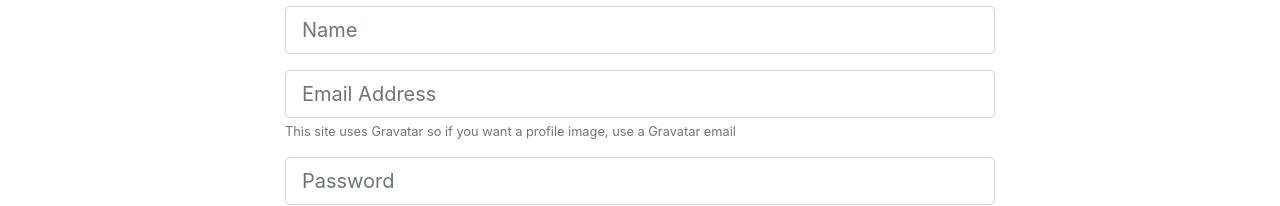
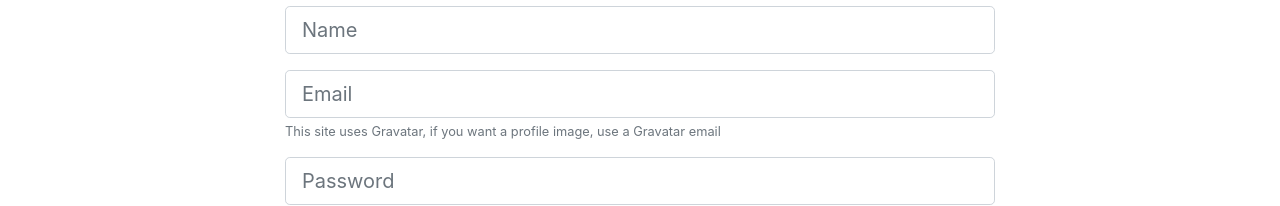
Before and after one commit to mannycov/berelentless, a React (Create React App) app in the folder client/: page /register in a window 1280 px wide. Shown: the part 195-401 px from the top of the page. Built offline with nearby package versions, Linux system fonts and the light colour scheme.

Commit message:
add textfieldgroup component replace input fields in login and register with textfieldgroup component add eslint comment for a tag in appnavbar

```diff
--- a/client/src/components/auth/LogIn.js
+++ b/client/src/components/auth/LogIn.js
@@ -1,8 +1,8 @@
 import React, { Component } from 'react';
 import PropTypes from 'prop-types';
 import { connect } from 'react-redux';
-import classnames from 'classnames';
 import { loginUser } from '../../actions/authActions';
+import TextFieldGroup from '../common/TextFieldGroup';
 
 class LogIn extends Component {
   state = {
@@ -55,36 +55,24 @@
               <h1 className="display-4 text-center">Log In</h1>
               <p className="lead text-center">Sign in to your BeActive account</p>
               <form onSubmit={this.onSubmit}>
-                <div className="form-group">
-                  <input
-                    type="email"
-                    className={classnames('form-control form-control-lg', {
-                      'is-invalid': errors.email
-                    })}
+                <TextFieldGroup
                   placeholder="Email Address"
                   name="email"
+                  type="email"
                   value={this.state.email}
                   onChange={this.onChange}
+                  error={errors.email}
                 />
-                  {errors.email && (
-                    <div className="invalid-feedback">{errors.email}</div>
-                  )}
-                </div>
-                <div className="form-group">
-                  <input
-                    type="password"
-                    className={classnames('form-control form-control-lg', {
-                      'is-invalid': errors.password
-                    })}
+
+                <TextFieldGroup
                   placeholder="Password"
                   name="password"
+                  type="password"
                   value={this.state.password}
                   onChange={this.onChange}
+                  error={errors.password}
                 />
-                  {errors.password && (
-                    <div className="invalid-feedback">{errors.password}</div>
-                  )}
-                </div>
+
                 <input type="submit" className="btn btn-info btn-block mt-4" />
               </form>
             </div>
--- a/client/src/components/auth/Register.js
+++ b/client/src/components/auth/Register.js
@@ -1,9 +1,9 @@
 import React, { Component } from 'react';
 import { withRouter } from 'react-router-dom';
 import PropTypes from 'prop-types';
-import classnames from 'classnames';
 import { connect } from 'react-redux';
 import { registerUser } from '../../actions/authActions';
+import TextFieldGroup from '../common/TextFieldGroup';
 
 class Register extends Component {
   state = {
@@ -56,59 +56,39 @@
               <h1 className="display-4 text-center">Sign Up</h1>
               <p className="lead text-center">Create your BeActive account</p>
               <form noValidate onSubmit={this.onSubmit}>
-                <div className="form-group">
-                  <input
-                    type="text"
-                    className={classnames('form-control form-control-lg', {
-                      'is-invalid': errors.name
-                    })}
+                <TextFieldGroup
                   placeholder="Name"
                   name="name"
                   value={this.state.name}
                   onChange={this.onChange}
+                  error={errors.name}
                 />
-                  {errors.name && (<div className="invalid-feedback">{errors.name}</div>)}
-                </div>
-                <div className="form-group">
-                  <input
+
+                <TextFieldGroup
+                  placeholder="Email"
+                  name="email"
                   type="email"
-                    className={classnames('form-control form-control-lg', {
-                      'is-invalid': errors.email
-                    })}
-                    placeholder="Email Address"
-                    name="email"
                   value={this.state.email}
                   onChange={this.onChange}
+                  error={errors.email}
+                  info="This site uses Gravatar, if you want a profile image, use a Gravatar email"
                 />
-                  {errors.email && (<div className="invalid-feedback">{errors.email}</div>)}
-                  <small className="form-text text-muted">This site uses Gravatar so if you want a profile image, use a Gravatar email</small>
-                </div>
-                <div className="form-group">
-                  <input
-                    type="password"
-                    className={classnames('form-control form-control-lg', {
-                      'is-invalid': errors.password
-                    })}
+                <TextFieldGroup
                   placeholder="Password"
                   name="password"
+                  type="password"
                   value={this.state.password}
                   onChange={this.onChange}
+                  error={errors.password}
                 />
-                  {errors.password && (<div className="invalid-feedback">{errors.password}</div>)}
-                </div>
-                <div className="form-group">
-                  <input
-                    type="password"
-                    className={classnames('form-control form-control-lg', {
-                      'is-invalid': errors.password2
-                    })}
+                <TextFieldGroup
                   placeholder="Confirm Password"
                   name="password2"
+                  type="password"
                   value={this.state.password2}
                   onChange={this.onChange}
+                  error={errors.password2}
                 />
-                  {errors.password2 && (<div className="invalid-feedback">{errors.password2}</div>)}
-                </div>
                 <input type="submit" className="btn btn-info btn-block mt-4" />
               </form>
             </div>
--- /dev/null
+++ b/client/src/components/common/TextFieldGroup.js
@@ -0,0 +1,52 @@
+import React from 'react'
+import classnames from 'classnames';
+import PropTypes from 'prop-types';
+
+const TextFieldGroup = ({
+  name,
+  placeholder,
+  value,
+  label,
+  error,
+  info,
+  type,
+  onChange,
+  disabled
+}) => {
+  return (
+    <div className="form-group">
+      <input
+        type={type}
+        className={classnames('form-control form-control-lg', {
+          'is-invalid': error
+        })}
+        placeholder={placeholder}
+        name={name}
+        value={value}
+        onChange={onChange}
+        disabled={disabled}
+      />
+      {info && <small className="form-text text-muted">{info}</small>}
+      {error && (
+        <div className="invalid-feedback">{error}</div>
+      )}
+  </div>
+  )
+}
+
+TextFieldGroup.propTypes = {
+  name: PropTypes.string.isRequired,
+  placeholder: PropTypes.string,
+  value: PropTypes.string.isRequired,
+  info: PropTypes.string,
+  error: PropTypes.string,
+  type: PropTypes.string.isRequired,
+  onChange: PropTypes.func.isRequired,
+  disabled: PropTypes.string,
+};
+
+TextFieldGroup.defaultProps = {
+  type: 'text'
+}
+
+export default TextFieldGroup;
--- a/client/src/components/layout/AppNavbar.js
+++ b/client/src/components/layout/AppNavbar.js
@@ -27,7 +27,8 @@
     const authLinks = (
       <ul className="navbar-nav ml-auto">
         <li className="nav-item">
-          <a className="nav-link" onClick={this.onLogoutClick} href="">
+          {/* eslint-disable-next-line jsx-a11y/anchor-is-valid */}
+          <a className="nav-link" onClick={this.onLogoutClick} href="#">
             <img className="rounded-circle" src={user.avatar} alt={user.name} style={{ width: '25px', marginRight: '5px' }} title="You must have a Gravatar connected to your email to display an image" />{' '}
             Log Out
           </a>
```
Lines whose indentation alone changed are shown as unchanged.
